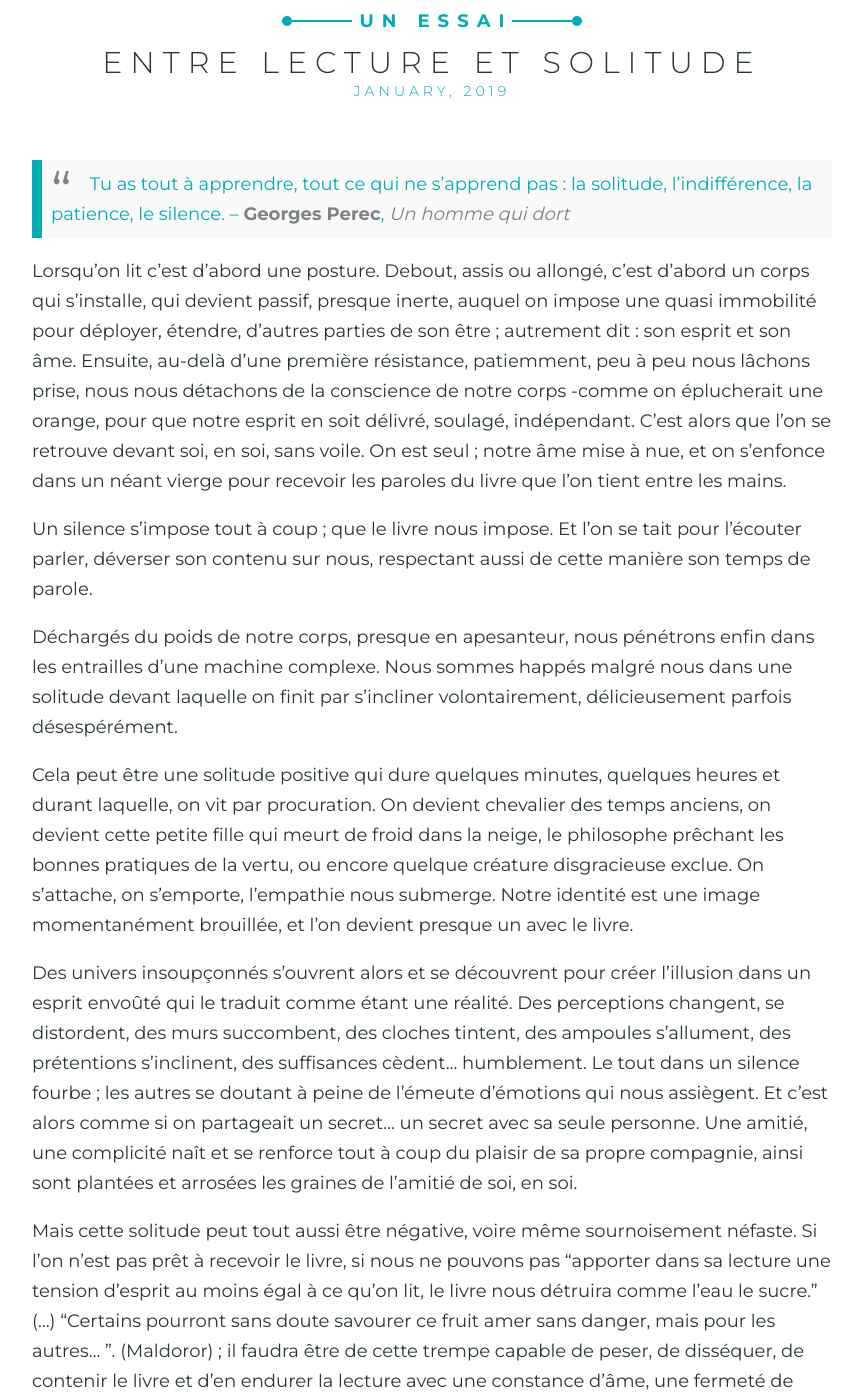
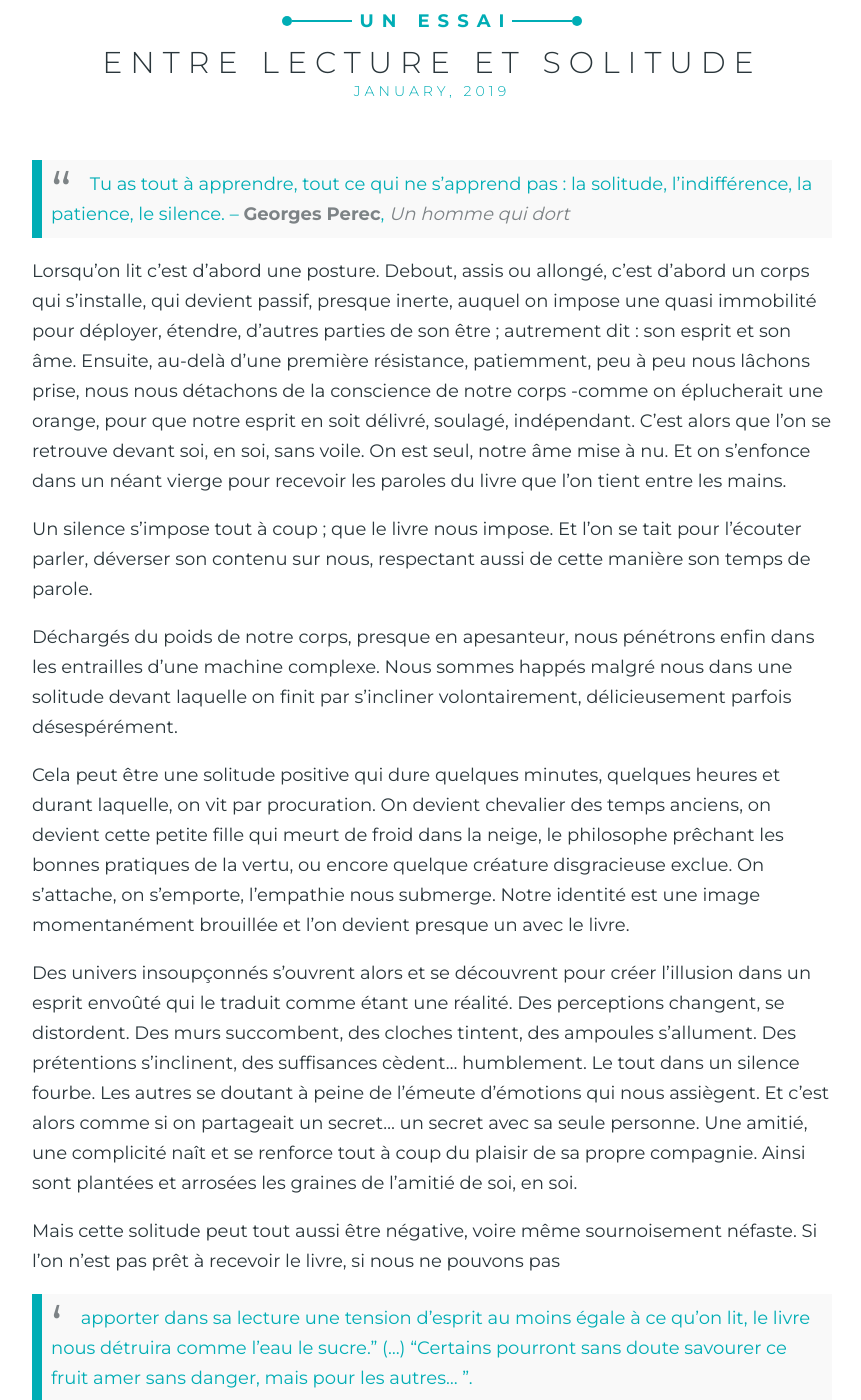
Before and after one commit to et3rnalsunshine/et3rnalsunshine, a Jekyll site: the page built from _posts/essais/2019-01-23-entre-lecture-et-solitude.md, in a window 1280 px wide and 1400 px high, scrolled down 246 px. Shown: the whole window, without its empty margins (208-1069 px from the left). Built offline with Jekyll 4.4.1, drawn with Linux system fonts in a browser that asks for light colours; some of the changed lines change nothing that is shown; some of the changed text lies outside the part shown.

Commit message:
Add Epouvanteur Essai Ecriture

```diff
--- /dev/null
+++ b/_posts/avis-de-lecture/2018-10-07-lepouvanteur.md
@@ -0,0 +1,49 @@
+---
+layout: post
+title:  "L'Épouvanteur."
+author: Joseph Delaney
+date:   2018-09-07
+categories: avis-de-lecture
+---
+
+De son titre original « Les Chroniques de la Pierre des Ward », la série de l’Epouvanteur s’inscrit dans le genre Fantasy/Horreur.
+
+> Attention, histoire à ne pas lire la nuit.   – **Message inscrit au dos de chaque tome.**
+
+Je vous conseille de prendre cet avertissement au sérieux ! Car, sans jamais choquer complètement, l’auteur y fait figurer des moments plutôt sanguinaires et violents ; de quoi vous donner la chair de poule, sans toutefois vous traumatiser complètement. L’histoire demeure donc accessible pour une jeune audience.
+
+La série comporte en tout 14 tomes, en plus de quelques hors-série. Dans chaque tome une aventure nous est contée du point de vue de Tom Ward, le jeune apprenti épouvanteur âgé alors de treize ans qui doit compléter sa formation de cinq ans chez John Grégory -le maître épouvanteur.
+
+Le fait que l'histoire soit racontée du point de vue de Tom à la manière d’un journal est très appréciable. Cette proximité crée un attachement rapide avec ce jeune personnage que l’on voit grandir et troquer son innocence contre la réalité d’une existence régie par de rudes épreuves.
+
+On ne devient potentiellement épouvanteur qu’à condition d’être le septième fils d’un septième fils. Si l’on remplit cette condition, cela signifie qu'on est doté de certaines capacités particulières que les gens normaux n’ont pas. Par exemple : le fait d’avoir une meilleure visibilité dans le noir, d’être capable de sentir l’approche d’une entité maléfique et le fait d’être doté d’une meilleure résistance contre les sortilèges.
+De par ses attributs, des aventures, ou devrais-je plutôt dire des mésaventures, mêlant ombres, fantômes, sorcières, gobelins et autres créatures maléfiques, deviennent rapidement le quotidien du jeune Tom ; dont l'apprentissage loin d'être achevé, se promet d’être long, et truffé de dangers et d'erreurs fatales.
+
+
+### **Spoiler alert**
+
+L'histoire paraît d'abord simple, et par simple je veux dire qu’au début la frontière entre le bien et le mal est claire et nette. On est soit du côté de la lumière, soit du côté de l’obscur. On est soit une sorcière bénévolente soit une pernicieuse par exemple. Mais, au fur et à mesure, on voit apparaître une zone grise dans laquelle le bien et le mal prennent des formes plus complexes.
+Les décisions deviennent bientôt moins faciles à prendre, la magie noire devient un mal nécessaire ; des alliances inhabituelles se créent des deux côtés, les principes les plus strictes se voient ébranlés et à force de faire des compromis, se compromettre soi-même devient inévitable.
+
+Ce que j’aime dans les personnages de Delaney c’est qu’ils subissent tous pour la plupart ce conflit intérieur, que l’on soit du côté de la lumière ou de l’obscur.
+Ce contraste est très présent dans le personnage de Tom et de la jeune Alice. D’un côté, Tom est un apprenti épouvanteur destiné à combattre l’obscur. Il ne doit en aucun cas se compromettre. Cependant, avant même qu’il commence à s’en rendre compte, pour survivre et pour sauver le comté, il est douloureusement mis devant la contrainte difficile de faire de sérieux compromis avec l’Obscur.
+D’un autre côté, Alice, une jeune fille née dans une famille de sorcières, lutte contre ce qui semble être sa destinée en prenant ses distances avec ce monde. Mais, elle se retrouve à employer la magie noire pour venir en aide à son entourage, et la menace constante qu'elle pourrait à tout moment basculer du mauvais côté pèse lourdement sur elle.
+
+Ainsi, une question constante plane tout au long du récit : Combattre le mal par le mal est-ce mal ?
+On pourrait dire que la réponse la plus simple est que : “oui, c’est mal”. Parce que le prix à payer est toujours trop cher et qu’on ne peut faire de compromis sans se compromettre soi-même. Mais, dans la réalité les enjeux peuvent parfois pousser à prendre cette décision difficile de contrer le mal par le mal. Et alors dans ce cas, il faudrait être pleinement prêt à en assumer les conséquences.
+
+C’est essentiellement ce thème de dualité qui m’a le plus plu.
+
+Au sens moral, le bien et le mal, semblent être deux notions distinctes. Cependant, la variable humaine rend cette frontière peu étanche. Il devient alors compliqué de juger quelqu’un comme étant purement bon ou purement mauvais sur seule base de ses actions. Bien évidemment, il ne suffit pas de justifier un acte mauvais pour déculpabiliser une personne coupable. Mais parfois, le raisonnement est paralysé par l’inconscience de faire du mal, ou bien encore par la conscience de celui-ci mais dans le but d’accomplir un bien plus grand (je parle toujours dans le cadre du thème de l’histoire). Et alors, tout en demeurant cohérent, l’on arrive à réunir deux notions contradictoires.
+
+Voilà pour les points concernant les éléments de l’histoire qui m’ont interpellé.
+
+D’un autre côté, en tant qu’écrivaine je m’intéressais aussi à la méthode de travail de Joseph Delaney qu’il décrit comme un processus de découverte.
+
+>Je ne construis jamais le plan détaillé. Les éléments de l'histoire m'apparaissent à mesure que j’écris. – **Extrait interview_tome 9.**
+
+Malgré le nombre incroyable de ses tomes qui demeurent cohérents, l’auteur ne planifie pas l’intrigue trop loin et ne sait souvent pas ce qui va se dérouler avant de l'écrire. C’est à dire qu’il construit l’intrigue au fur et à mesure.
+Le point fort dans le récit de Delaney je trouve, est sa capacité à générer des dialogues qui sans peser dans la lecture, dévoilent la personnalité de ses personnages et font avancer l’histoire d’une manière très fluide et très agréable.
+Son style descriptif est très minimaliste, il préfère d’ailleurs laisser une place à l'imagination du lecteur. C’est aussi ce qu’il fait dans les scènes d’horreur ; il construit ce moment sans rentrer dans plus de détails, juste en donnant quelques indications.
+
+Si vous êtes un féru de Fantasy et si quelques frissons d’horreur ne sont pas pour vous déplaire je vous conseille de tenter la saga. Ces livres sont incroyablement addictifs et surtout très divertissant ! Lisez au moins le premier tome pour vous faire votre propre idée.
--- /dev/null
+++ b/_posts/essais/2018-06-23-apprendre-a-ecrire-pourquoi.md
@@ -0,0 +1,43 @@
+---
+layout: post
+title:  "Apprendre à Écrire, Pourquoi ?"
+date:   2018-06-23
+categories: essais
+---
+
+Lorsque je pose la question autour de moi : « écrivez-vous ? », la première réaction que je rencontre est souvent : « je ne suis pas écrivain ».
+Nous avons pris l’habitude d’associer l’écriture aux devoirs d’expression écrite et aux essais philosophiques de l’école, et nous avons fini par croire que c’était là une activité ennuyeuse, compliquée, voire même peut être réservée à une élite qui observerait le monde avec un œil critique et qui coucherait ses pensées complexes sur du papier. Dans ce sens, l'école aurait-elle échoué à transmettre l'importance d'écrire ?
+
+Pourquoi est-il important d’apprendre à écrire et au-delà de cela, comment changer la perception que l'on peut en avoir et en quoi cette activité s’accorde-t-elle avec nos objectifs, qu'il s'agisse des exigences de notre travail, de nos valeurs, ou de notre qualité de vie ?
+
+J'avais neuf ans lorsque ma mère me fit cadeau de mon premier journal intime. C'était un petit carnet rose, avec des illustrations de chatons et bien sûr un petit cadenas. Et la raison pour laquelle elle me l’avait offert c'était pour qu'au cours de nos voyages en famille, je puisse noter toutes les choses qui m’auraient marquées ; pour ensuite les garder comme de tendres souvenirs d’enfance.
+J'ai perdu ce petit carnet mais je peux vous dire qu’à partir de là ma collection de journaux s'est… disons développée.
+Sans avoir à mentionner le côté thérapeutique très puissant qu’il y a à tenir un journal, j’ai appris que user de l’écriture en privé m’aidait à faire le tri dans mes pensées, à me sentir plus proche de moi-même et à mieux écouter ma voix intérieure.
+Cela implique bien sûr qu’il ne s’agit pas seulement de noter les événements du quotidien, mais aussi et surtout de mettre mon courant de conscience par écrit. Cela comprend : mes monologues intérieurs, le flot chaotique et désordonné de mes pensées et de mes sentiments.
+Sans pour autant que ce soit à travers un journal, la transcription de notre pensée en général permet d’en avoir une meilleure visibilité. Et cela tout simplement grâce à la réalisation de cette structure tracée de notre réflexion.
+Nous cessons alors de tourner en rond, d’avoir le nez dans le guidon, de se sentir bloqué. Nous en avons tous fait l’expérience.
+L’effort d’organiser sa pensée par écrit, d’être le spectateur de ses propres sentiments, permet de gagner en objectivité et donc de mieux concrétiser la source du malaise.
+Mais alors pourquoi n'usons nous pas d'emblée de l'écriture ?
+
+Je pense qu'il y a deux raisons principale à cela.
+
+D'abord, parce que l'on considère que réfléchir mentalement est suffisant. Malheureusement, le cerveau humain n'est pas parfait. Il est sujet à la fatigue, à une mémoire faillible, au manque de concentration, etc.
+Le fait est que, à moins de considérer des années d'entraînement pour pouvoir accéder sans effort aux multiples raisonnements possible, la réflexion mentale seule n'est pas suffisante. L'écriture dans ce cas agit en soutien à notre esprit. Grâce à quoi, nous parcourons ainsi une plus grande distance surtout en profondeur.
+
+Je répète souvent que je ne me sens ancrée à moi même que lorsque j'écris. Ce sentiment découle du fait de la concentration à laquelle l’écriture soumet mon esprit. Ce qui m'amène à la seconde raison pour laquelle nous n’optons pas pour l'écriture de manière spontanée : nous sommes impatients de nature et nous n’aimons pas demeurer dans une position unique, physique ou mentale, très longtemps.
+Mais lorsque nous arrivons à le faire, nous habituons notre main à « accéder » à la réflexion profonde. En d’autres termes, à décortiquer des concepts complexes pour aboutir à une chaîne de raisonnement plus simplifiée, ce qui habitue notre cerveau à adopter le même esprit, ce qui avec le temps finit par s’imprégner dans notre façon d’être.
+À partir de là, l'écriture, en particulier l’écriture profonde, n’est plus qu’un simple acte isolé.
+Une personne qui s’exerce à écrire régulièrement développe en parallèle à cela un esprit serein, et une attitude posée et réfléchie.
+D'abord, parce qu’un esprit clair ne peut qu’engendrer un discours clair. Ce qui a pour conséquence d’améliorer les conversations chaotiques, de limiter les réponses hâtives et la dispersion des idées. Ensuite, parce que moins enclins à être distrait, nous devenons capable de révéler de nouveaux angles d’analyse, de pousser les limites de nos perceptions immédiates en éprouvant la solidité des opinions des uns et des autres.
+Nous devenons capable de rendre un débat fructueux, meilleure à diriger une conversation.N'est ce pas là des valeurs que nous souhaitons tous cultiver ?
+
+Maintenant, imaginons une personne soucieuse de véhiculer son message devant une audience. Il est tout à fait naturel de croire qu'elle apportera le soin nécessaire à la présentation de ce message.
+Imaginons la maintenant buter sur ses mots, répéter ses idées et perdre le fil de sa pensée en donnant l'impression de patauger dans le noir. Lui attribuerons-nous toujours la même volonté sérieuse ?
+
+De la même manière que l'on apportera soin à notre présentation devant une audience, nous devons nous appliquer à soigner la présentation de nos pensées que ce soit en privé ou en public. Qu’il s’agisse d’un processus introspectif, de remises en question, de croyances à mettre à l’épreuve, d’idées à communiquer, de rêves à réaliser, d’espoirs à assouvir, de causes à défendre, ou encore de projets à faire aboutir ; tant que derrière l’exercice de coucher des mots sur du papier subsiste une réflexion et une intention profonde, l'écriture n'est pas sans manquer d'impact.
+
+Qualifierons-nous encore l’écriture d’une activité isolée lorsqu’elle a le pouvoir d’influer sur autant d’aspects de notre personne et de notre vie ?
+
+Que l'on soit philosophe, penseur, écrivain… ou pas, l’écriture, et particulièrement l’écriture profonde, est importante. Et puisqu’il est important d’écrire, il est donc important d’apprendre à écrire.
+
+J'espère que cet essai vous aura encouragé à voir l'écriture autrement, et qu'il vous aura fourni la motivation nécessaire pour l’inclure davantage dans votre quotidien.
--- a/_posts/essais/2019-01-23-entre-lecture-et-solitude.md
+++ b/_posts/essais/2019-01-23-entre-lecture-et-solitude.md
@@ -9,22 +9,28 @@
 >Tu as tout à apprendre, tout ce qui ne s'apprend pas : la solitude, l'indifférence, la patience, le silence. – **Georges Perec**, _Un homme qui dort_
 
 Lorsqu’on lit c’est d’abord une posture. Debout, assis ou allongé, c’est d’abord un corps qui s’installe, qui devient passif, presque inerte, auquel on impose une quasi immobilité pour déployer, étendre, d’autres parties de son être ; autrement dit : son esprit et son âme.
-Ensuite, au-delà d’une première résistance, patiemment, peu à peu nous lâchons prise, nous nous détachons de la conscience de notre corps -comme on éplucherait une orange, pour que notre esprit en soit délivré, soulagé, indépendant. C’est alors que l’on se retrouve devant soi, en soi, sans voile. On est seul ; notre âme mise à nue, et on s’enfonce dans un néant vierge pour recevoir les paroles du livre que l’on tient entre les mains.
+Ensuite, au-delà d’une première résistance, patiemment, peu à peu nous lâchons prise, nous nous détachons de la conscience de notre corps -comme on éplucherait une orange, pour que notre esprit en soit délivré, soulagé, indépendant. C’est alors que l’on se retrouve devant soi, en soi, sans voile. On est seul, notre âme mise à nu. Et on s’enfonce dans un néant vierge pour recevoir les paroles du livre que l’on tient entre les mains.
 
 Un silence s’impose tout à coup ; que le livre nous impose. Et l’on se tait pour l’écouter parler, déverser son contenu sur nous, respectant aussi de cette manière son temps de parole.
 
 Déchargés du poids de notre corps, presque en apesanteur, nous pénétrons enfin dans les entrailles d’une machine complexe. Nous sommes happés malgré nous dans une solitude devant laquelle on finit par s’incliner volontairement, délicieusement parfois désespérément.
 
-Cela peut être une solitude positive qui dure quelques minutes, quelques heures et durant laquelle, on vit par procuration. On devient chevalier des temps anciens, on devient cette petite fille qui meurt de froid dans la neige, le philosophe prêchant les bonnes pratiques de la vertu, ou encore quelque créature disgracieuse exclue. On s’attache, on s’emporte, l’empathie nous submerge. Notre identité est une image momentanément brouillée, et l’on devient presque un avec le livre.
+Cela peut être une solitude positive qui dure quelques minutes, quelques heures et durant laquelle, on vit par procuration. On devient chevalier des temps anciens, on devient cette petite fille qui meurt de froid dans la neige, le philosophe prêchant les bonnes pratiques de la vertu, ou encore quelque créature disgracieuse exclue. On s’attache, on s’emporte, l’empathie nous submerge. Notre identité est une image momentanément brouillée et l’on devient presque un avec le livre.
 
-Des univers insoupçonnés s’ouvrent alors et se découvrent pour créer l’illusion dans un esprit envoûté qui le traduit comme étant une réalité. Des perceptions changent, se distordent, des murs succombent, des cloches tintent, des ampoules s’allument, des prétentions s’inclinent, des suffisances cèdent… humblement. Le tout dans un silence fourbe ; les autres se doutant à peine de l’émeute d’émotions qui nous assiègent. Et c’est alors comme si on partageait un secret… un secret avec sa seule personne. Une amitié, une complicité naît et se renforce tout à coup du plaisir de sa propre compagnie, ainsi sont plantées et arrosées les graines de l’amitié de soi, en soi.
+Des univers insoupçonnés s’ouvrent alors et se découvrent pour créer l’illusion dans un esprit envoûté qui le traduit comme étant une réalité. Des perceptions changent, se distordent. Des murs succombent, des cloches tintent, des ampoules s’allument. Des prétentions s’inclinent, des suffisances cèdent… humblement. Le tout dans un silence fourbe. Les autres se doutant à peine de l’émeute d’émotions qui nous assiègent. Et c’est alors comme si on partageait un secret… un secret avec sa seule personne. Une amitié, une complicité naît et se renforce tout à coup du plaisir de sa propre compagnie. Ainsi sont plantées et arrosées les graines de l’amitié de soi, en soi.
 
 Mais cette solitude peut tout aussi être négative, voire même sournoisement néfaste.
-Si l’on n’est pas prêt à recevoir le livre, si nous ne pouvons pas “apporter dans sa lecture une tension d'esprit au moins égal à ce qu'on lit, le livre nous détruira comme l'eau le sucre.” (...) “Certains pourront sans doute savourer ce fruit amer sans danger, mais pour les autres... ”. (Maldoror) ; il faudra être de cette trempe capable de peser, de disséquer, de contenir le livre et d’en endurer la lecture avec une constance d’âme, une fermeté de caractère, et un coeur éprouvé.
+Si l’on n’est pas prêt à recevoir le livre, si nous ne pouvons pas
+
+
+> apporter dans sa lecture une tension d’esprit au moins égale à ce qu’on lit, le livre nous détruira comme l’eau le sucre.” (…) “Certains pourront sans doute savourer ce fruit amer sans danger, mais pour les autres… ”.
+– **Comte de Lautréamont**, _Les Chants de Maldoror_.
+
+Il faudra être de cette trempe capable de peser, de disséquer, de contenir le livre et d’en endurer la lecture avec une constance d’âme, une fermeté de caractère et un coeur éprouvé.
 
 Prudence alors, si l’on est pas encore capable de distinguer proprement sa voix, de décortiquer ses propres pensées, de percer ses propres faiblesses. Prudence, si nous subissons encore la poigne d’une épreuve non encore résolue et que le livre exhume des émotions accablantes. Si nous cherchons à être confortés dans notre utopie, notre inclination pour l’ombre ou notre affliction et désespoir du moment. Ou encore, si nous sommes d’une nature encore impressionnable et que le danger nous fascine de cette manière qu’il est pris à la légère. Prudence alors. Au risque de quoi, le livre peut engouffrer dans une mélancolie morbide, faire délirer dans une allégresse chimérique, altérer les sens d’aucuns et dépouiller d’autres de leur esprit critique.
 
-Il ne serait pas mauvais dans ce cas de prendre le temps d’abord d’être suffisamment ancré en soi, d’avoir suffisamment mis à l’épreuve ses principes, ses valeurs, et ses avis fondamentaux.
+Il ne serait pas mauvais dans ce cas de prendre le temps d’abord d’être suffisamment ancré en soi, d’avoir suffisamment mis à l’épreuve ses principes, ses valeurs et ses avis fondamentaux.
 
 Enfin, entre ces deux solitudes, il existe une solitude positivement négative. Celle qui dompte l’orgueil, qui extirpe les vanités comme de vulgaires mauvaises herbes et qui enfonce ses crocs profondément dans l’âme pour en extraire le jus délétère qui l’empoisonne.
 
@@ -32,10 +38,10 @@
 
 Lorsqu’on survit à ce genre de livres nous survivons à nous-mêmes. Nous en sortons mieux éduqués, plus lucides, plus forts et plus courageux face à ce qui doit être résolu ou abandonné.
 
-Ce sont ces livres qui, même après les avoir refermés, mis sous clés, immolés, réduits en lambeaux, bannis “vingt mille lieues sous les mers”, continuent de se heurter contre les parois de notre réflexion et de résonner en échos dans notre esprit tourmenté par la vérité. Ce sont des moments où on apprend à grandir.
+Ce sont ces livres qui, même après les avoir refermés, mis sous clés, immolés, réduits en lambeaux, bannis “vingt mille lieues sous les mers”, continuent de se heurter contre les parois de notre réflexion et de résonner en échos dans notre esprit tourmenté par la vérité.
+Ce sont des moments où on apprend à grandir.
 
 Un livre est une pièce d’art puissante qui porte en elle des mots qui ont le pouvoir de dénoncer les ruses les plus perfides, de percer le secret des saveurs douces des joies enfantines, d’inspirer, de faire rêver mais aussi de bousculer nos idées les plus préconçues, d’affermir notre intellect, tout comme le ramollir et d’en corroder les plus belles valeurs.
 
 Le dialogue qui s’établit avec le livre dans ces solitudes est une expérience de vie.
-
-Un livre est une expérience de vie. Alors n’arrêtez jamais de lire.
+Un livre est une expérience de vie. Alors, n’arrêtez jamais de lire.
```
